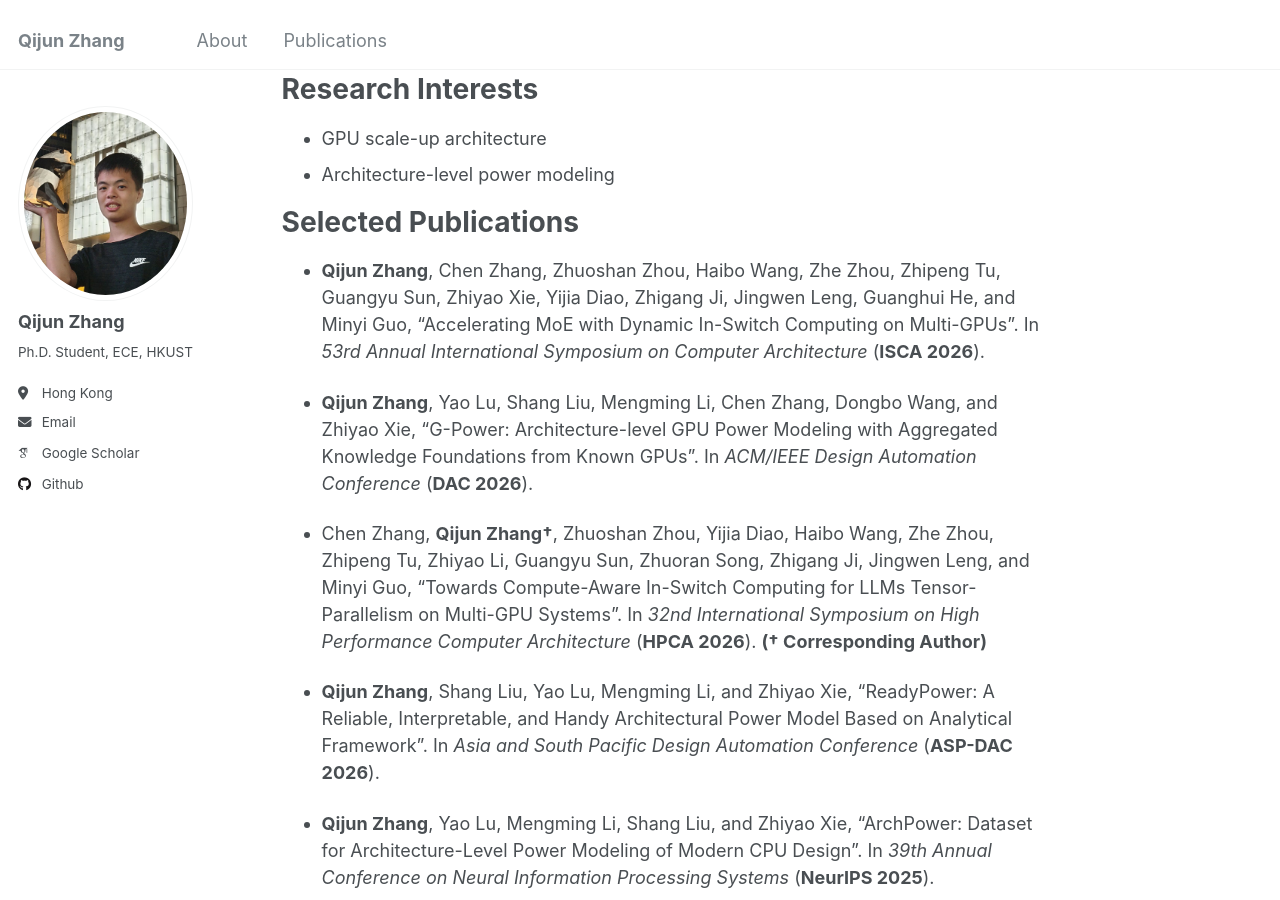
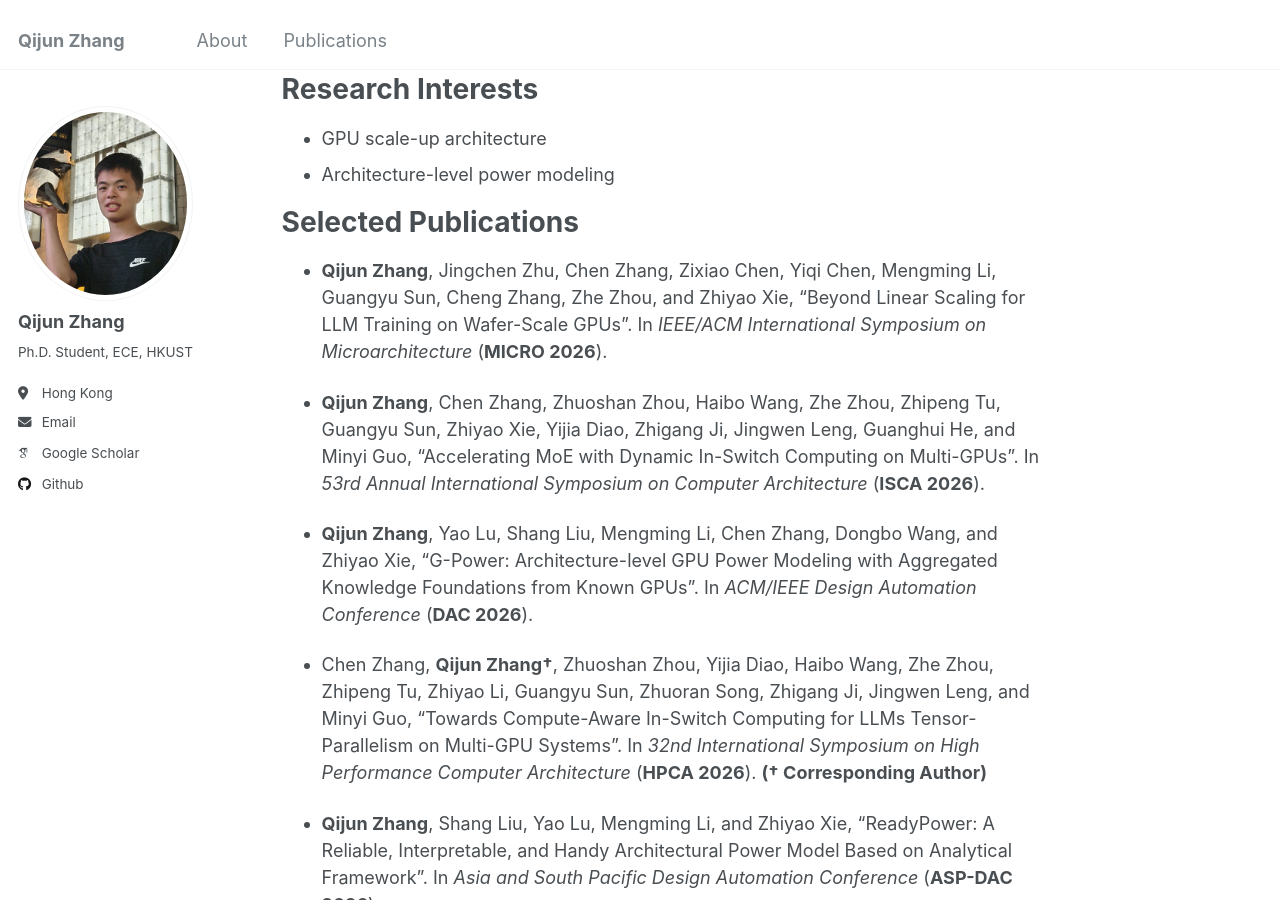
Before and after one commit to zqj2333/zqj2333.github.io, a Jekyll site: the page built from _pages/about.md, in a window 1280 px wide and 900 px high, scrolled down 525 px. Built offline with Jekyll 4.4.1, drawn with Linux system fonts in a browser that asks for light colours; some web fonts are replaced.

Commit message:
Update about.md

```diff
--- a/_pages/about.md
+++ b/_pages/about.md
@@ -23,6 +23,8 @@ Research Interests
 
 Selected Publications
 ======
+
+* **Qijun Zhang**, Jingchen Zhu, Chen Zhang, Zixiao Chen, Yiqi Chen, Mengming Li, Guangyu Sun, Cheng Zhang, Zhe Zhou, and Zhiyao Xie, "Beyond Linear Scaling for LLM Training on Wafer-Scale GPUs". In *IEEE/ACM International Symposium on Microarchitecture* (**MICRO 2026**).
 
 * **Qijun Zhang**, Chen Zhang, Zhuoshan Zhou, Haibo Wang, Zhe Zhou, Zhipeng Tu, Guangyu Sun, Zhiyao Xie, Yijia Diao, Zhigang Ji, Jingwen Leng, Guanghui He, and Minyi Guo, "Accelerating MoE with Dynamic In-Switch Computing on Multi-GPUs". In *53rd Annual International Symposium on Computer Architecture* (**ISCA 2026**).
 
```
